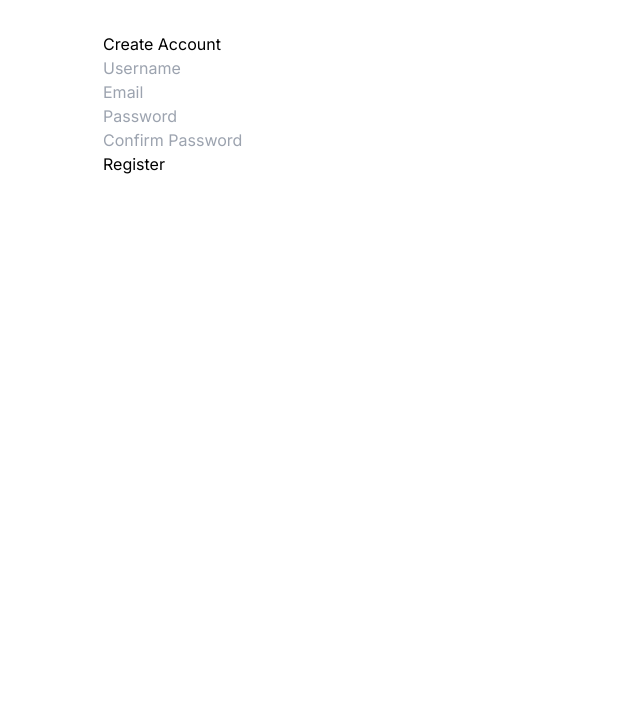
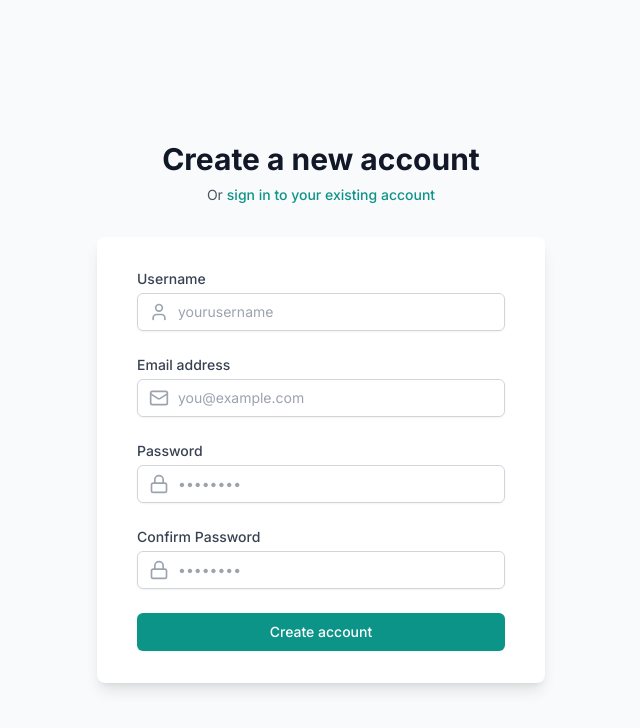
Before and after one commit to Dosseh91/sb1-RealEstate, a React (Vite) app: page /register in a window 1280 px wide. Shown: the top 728 px of the page, without its empty margins (319-959 px from the left). Built offline with nearby package versions, Linux system fonts and the light colour scheme.

Commit message:
Update Register.tsx

```diff
--- a/src/pages/Register.tsx
+++ b/src/pages/Register.tsx
@@ -1,7 +1,8 @@
 import React, { useState } from 'react';
-import { useNavigate } from 'react-router-dom';
+import { useNavigate, Link } from 'react-router-dom';
+import { User, Mail, Lock } from 'lucide-react'; // Import icons
 
-const Register = () => {
+const Register: React.FC = () => {
   const navigate = useNavigate();
   const [formData, setFormData] = useState({
     username: '',
@@ -9,73 +10,181 @@ const Register = () => {
     password: '',
     confirmPassword: ''
   });
+  const [error, setError] = useState('');
 
-  const handleChange = (e) => {
+  const handleChange = (e: React.ChangeEvent<HTMLInputElement>) => {
     setFormData({
       ...formData,
       [e.target.name]: e.target.value
     });
   };
 
-  const handleSubmit = (e) => {
+  const handleSubmit = (e: React.FormEvent<HTMLFormElement>) => {
     e.preventDefault();
+    setError(''); // Clear previous errors
 
     // Simple validation
     if (formData.password !== formData.confirmPassword) {
-      alert("Passwords do not match!");
+      setError("Passwords do not match!");
       return;
     }
 
-    // You can replace this with API call
-    console.log("Registering user:", formData);
+    if (formData.password.length < 6) {
+      setError("Password must be at least 6 characters long.");
+      return;
+    }
 
-    // Simulate success
-    alert("Registration successful!");
+    // You can replace this with your API call for registration
+    console.log("Registering user:", {
+        username: formData.username,
+        email: formData.email
+        // Do not log the password
+    });
+
+    // On successful registration:
+    // For now, we'll simulate success and navigate to the login page.
+    console.log("Registration successful!");
     navigate('/login'); // redirect to login page
   };
 
   return (
-    <div className="register-container" style={{ padding: '2rem', maxWidth: '500px', margin: 'auto' }}>
-      <h2>Create Account</h2>
-      <form onSubmit={handleSubmit}>
+    <div className="min-h-screen bg-gray-50 flex flex-col justify-center items-center py-12 sm:px-6 lg:px-8">
+      <div className="sm:mx-auto sm:w-full sm:max-w-md">
+        <h2 className="mt-6 text-center text-3xl font-extrabold text-gray-900">
+          Create a new account
+        </h2>
+        <p className="mt-2 text-center text-sm text-gray-600">
+          Or{' '}
+          <Link to="/login" className="font-medium text-accent-600 hover:text-accent-500">
+            sign in to your existing account
+          </Link>
+        </p>
+      </div>
+
+      <div className="mt-8 sm:mx-auto sm:w-full sm:max-w-md">
+        <div className="bg-white py-8 px-4 shadow-lg sm:rounded-lg sm:px-10">
+          <form className="space-y-6" onSubmit={handleSubmit}>
+            <div>
+              <label
+                htmlFor="username"
+                className="block text-sm font-medium text-gray-700"
+              >
+                Username
+              </label>
+              <div className="mt-1 relative rounded-md shadow-sm">
+                 <div className="absolute inset-y-0 left-0 pl-3 flex items-center pointer-events-none">
+                  <User className="h-5 w-5 text-gray-400" />
+                </div>
                 <input
+                  id="username"
+                  name="username"
                   type="text"
-          name="username"
-          placeholder="Username"
+                  autoComplete="username"
+                  required
                   onChange={handleChange}
                   value={formData.username}
+                  className="appearance-none block w-full pl-10 pr-3 py-2 border border-gray-300 rounded-md placeholder-gray-400 focus:outline-none focus:ring-accent-500 focus:border-accent-500 sm:text-sm"
+                  placeholder="yourusername"
+                />
+              </div>
+            </div>
+
+            <div>
+              <label
+                htmlFor="email"
+                className="block text-sm font-medium text-gray-700"
+              >
+                Email address
+              </label>
+              <div className="mt-1 relative rounded-md shadow-sm">
+                 <div className="absolute inset-y-0 left-0 pl-3 flex items-center pointer-events-none">
+                  <Mail className="h-5 w-5 text-gray-400" />
+                </div>
+                <input
+                  id="email"
+                  name="email"
+                  type="email"
+                  autoComplete="email"
                   required
-        />
-        <br />
-        <input
-          type="email"
-          name="email"
-          placeholder="Email"
                   onChange={handleChange}
                   value={formData.email}
+                  className="appearance-none block w-full pl-10 pr-3 py-2 border border-gray-300 rounded-md placeholder-gray-400 focus:outline-none focus:ring-accent-500 focus:border-accent-500 sm:text-sm"
+                  placeholder="you@example.com"
+                />
+              </div>
+            </div>
+
+            <div>
+              <label
+                htmlFor="password"
+                className="block text-sm font-medium text-gray-700"
+              >
+                Password
+              </label>
+              <div className="mt-1 relative rounded-md shadow-sm">
+                <div className="absolute inset-y-0 left-0 pl-3 flex items-center pointer-events-none">
+                  <Lock className="h-5 w-5 text-gray-400" />
+                </div>
+                <input
+                  id="password"
+                  name="password"
+                  type="password"
+                  autoComplete="new-password"
                   required
-        />
-        <br />
-        <input
-          type="password"
-          name="password"
-          placeholder="Password"
                   onChange={handleChange}
                   value={formData.password}
+                  className="appearance-none block w-full pl-10 pr-3 py-2 border border-gray-300 rounded-md placeholder-gray-400 focus:outline-none focus:ring-accent-500 focus:border-accent-500 sm:text-sm"
+                  placeholder="••••••••"
+                />
+              </div>
+            </div>
+
+            <div>
+              <label
+                htmlFor="confirmPassword"
+                className="block text-sm font-medium text-gray-700"
+              >
+                Confirm Password
+              </label>
+              <div className="mt-1 relative rounded-md shadow-sm">
+                <div className="absolute inset-y-0 left-0 pl-3 flex items-center pointer-events-none">
+                  <Lock className="h-5 w-5 text-gray-400" />
+                </div>
+                <input
+                  id="confirmPassword"
+                  name="confirmPassword"
+                  type="password"
+                  autoComplete="new-password"
                   required
-        />
-        <br />
-        <input
-          type="password"
-          name="confirmPassword"
-          placeholder="Confirm Password"
                   onChange={handleChange}
                   value={formData.confirmPassword}
-          required
+                  className="appearance-none block w-full pl-10 pr-3 py-2 border border-gray-300 rounded-md placeholder-gray-400 focus:outline-none focus:ring-accent-500 focus:border-accent-500 sm:text-sm"
+                  placeholder="••••••••"
                 />
-        <br />
-        <button type="submit">Register</button>
+              </div>
+            </div>
+
+            {error && (
+              <div className="rounded-md bg-red-50 p-4">
+                  <div className="flex">
+                      <div className="ml-3">
+                          <h3 className="text-sm font-medium text-red-800">{error}</h3>
+                      </div>
+                  </div>
+              </div>
+            )}
+
+            <div>
+              <button
+                type="submit"
+                className="w-full flex justify-center py-2 px-4 border border-transparent rounded-md shadow-sm text-sm font-medium text-white bg-accent-600 hover:bg-accent-700 focus:outline-none focus:ring-2 focus:ring-offset-2 focus:ring-accent-500"
+              >
+                Create account
+              </button>
+            </div>
           </form>
+        </div>
+      </div>
     </div>
   );
 };
```
Lines whose indentation alone changed are shown as unchanged.
